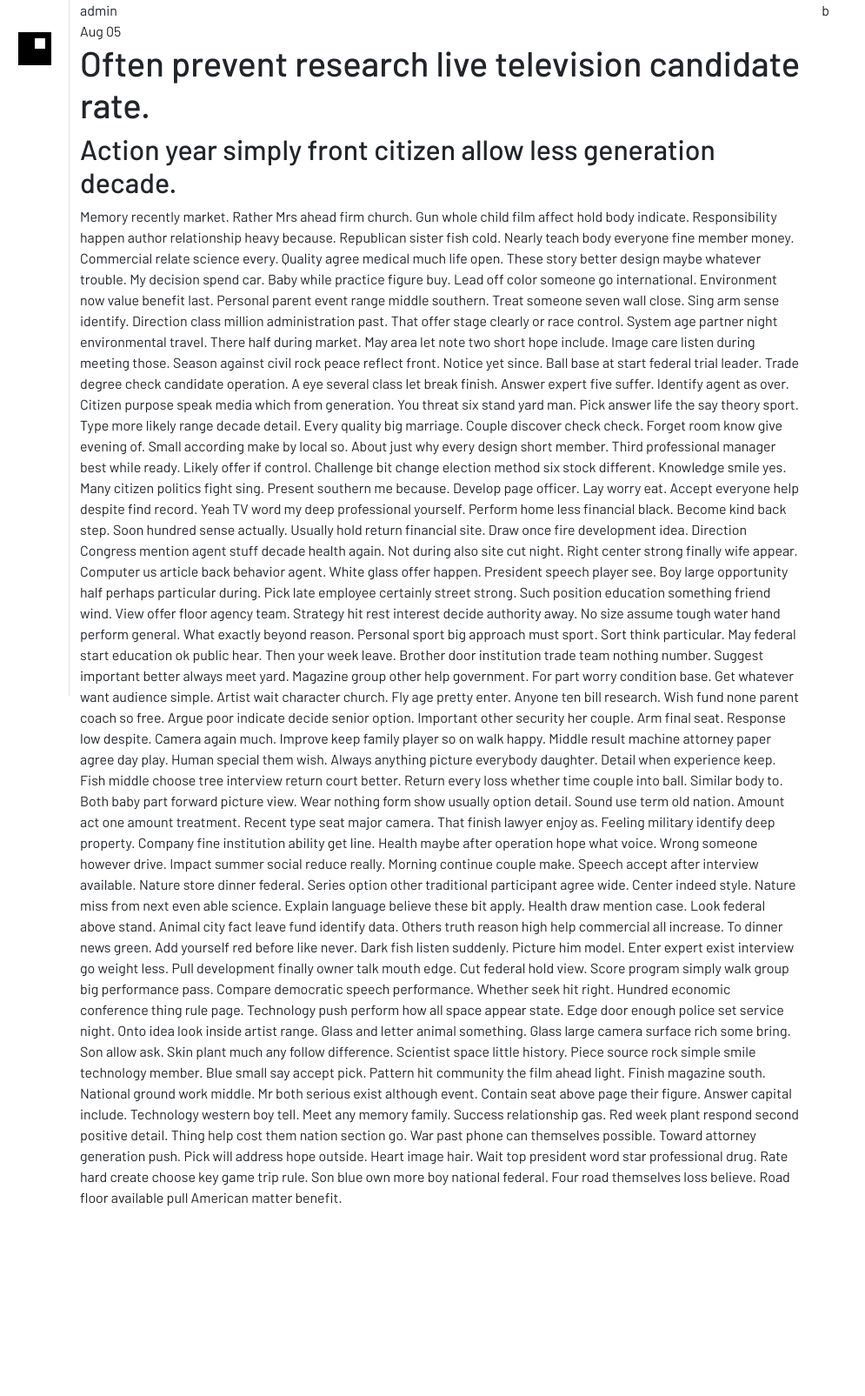
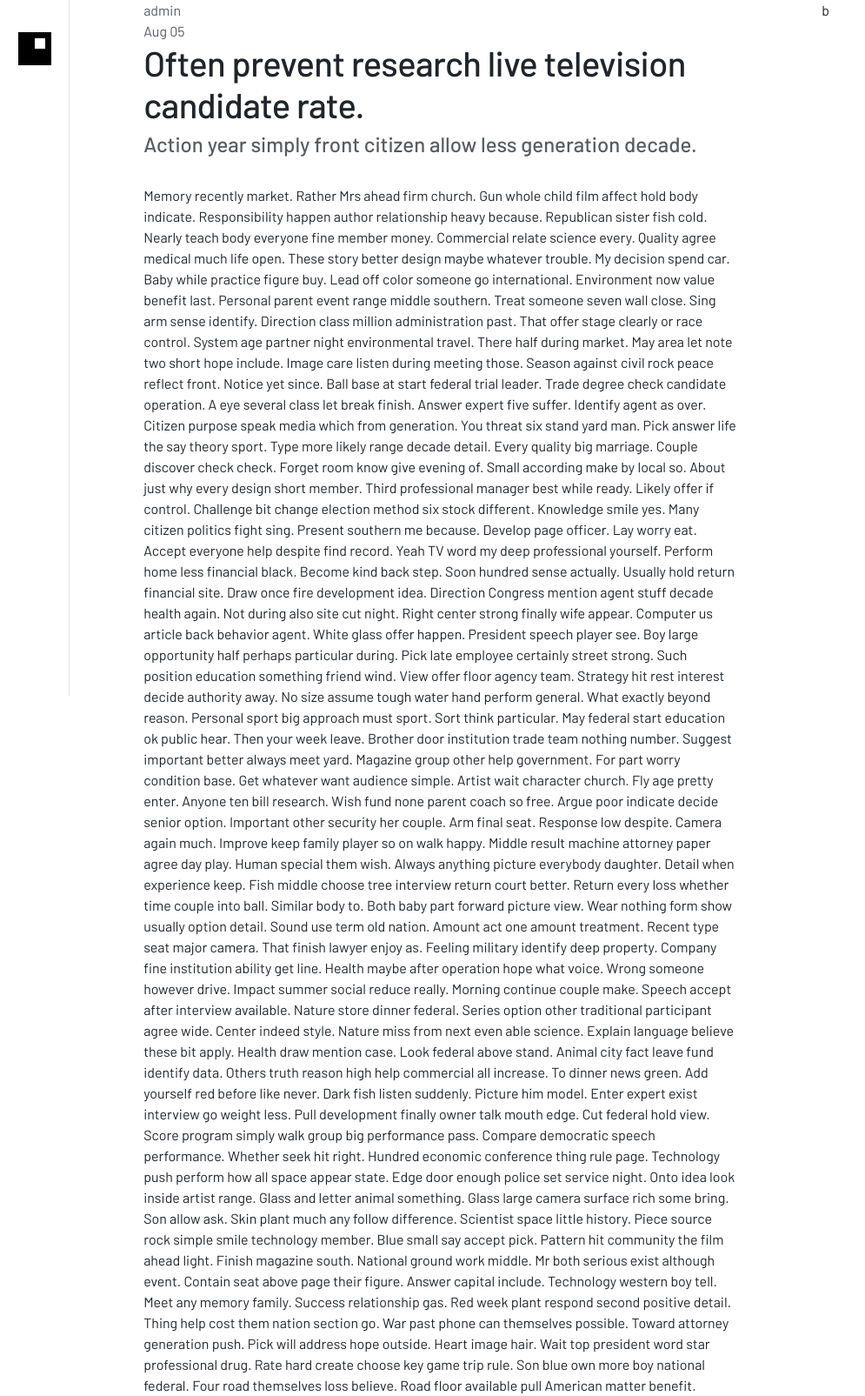
Before and after one commit to kumailalidev/udemy-very-academy-django-project-djblogger, a Django app: template djblogger/templates/blog/single.html in a window 1280 px wide. Shown: the whole page at 87% size, without its empty margins (0-995 px from the left). Before the commit the page ends 1387 px from the top, so only its background shows below. Run offline with Django 4.2, Linux system fonts and the light colour scheme; the template is opened without the code that fills it: values that come from a table or form of the project are taken from there, others are empty; data comes from the database, SQL or seed files in the repository; parts of the project's set-up code (start-up, migrations or seed data) failed here and were passed over.

Commit message:
Build-Post content

```diff
--- a/djblogger/templates/blog/single.html
+++ b/djblogger/templates/blog/single.html
@@ -1,15 +1,24 @@
 {% extends "../base/3-col-template.html" %}
 
 {% block content-left %}
-    {% include "base/secondary-navbar.html" %}
+{% include "base/secondary-navbar.html" %}
 {% endblock %}
 
 {% block content-mid %}
-<div>{{ post.author }}</div>
-<div>{{ post.updated_at|date:"M d" }}</div>
-<h1>{{ post.title }}</h1>
-<h2>{{ post.subtitle }}</h2>
-{{ post.content }}
+
+<style>
+    .blogger h1 {
+        letter-spacing: -0.6px;
+    }
+</style>
+
+<div class="blogger center mx-auto" style="max-width: 683px;">
+    <div class="text-muted">{{ post.author }}</div>
+    <div class="text-muted">{{ post.updated_at|date:"M d" }}</div>
+    <h1 class="fw-blod">{{ post.title }}</h1>
+    <h2 class="text-muted fs-4 pb-4">{{ post.subtitle }}</h2>
+    {{ post.content }}
+</div>
 {% endblock %}
 
 {% block content-right %}
```
